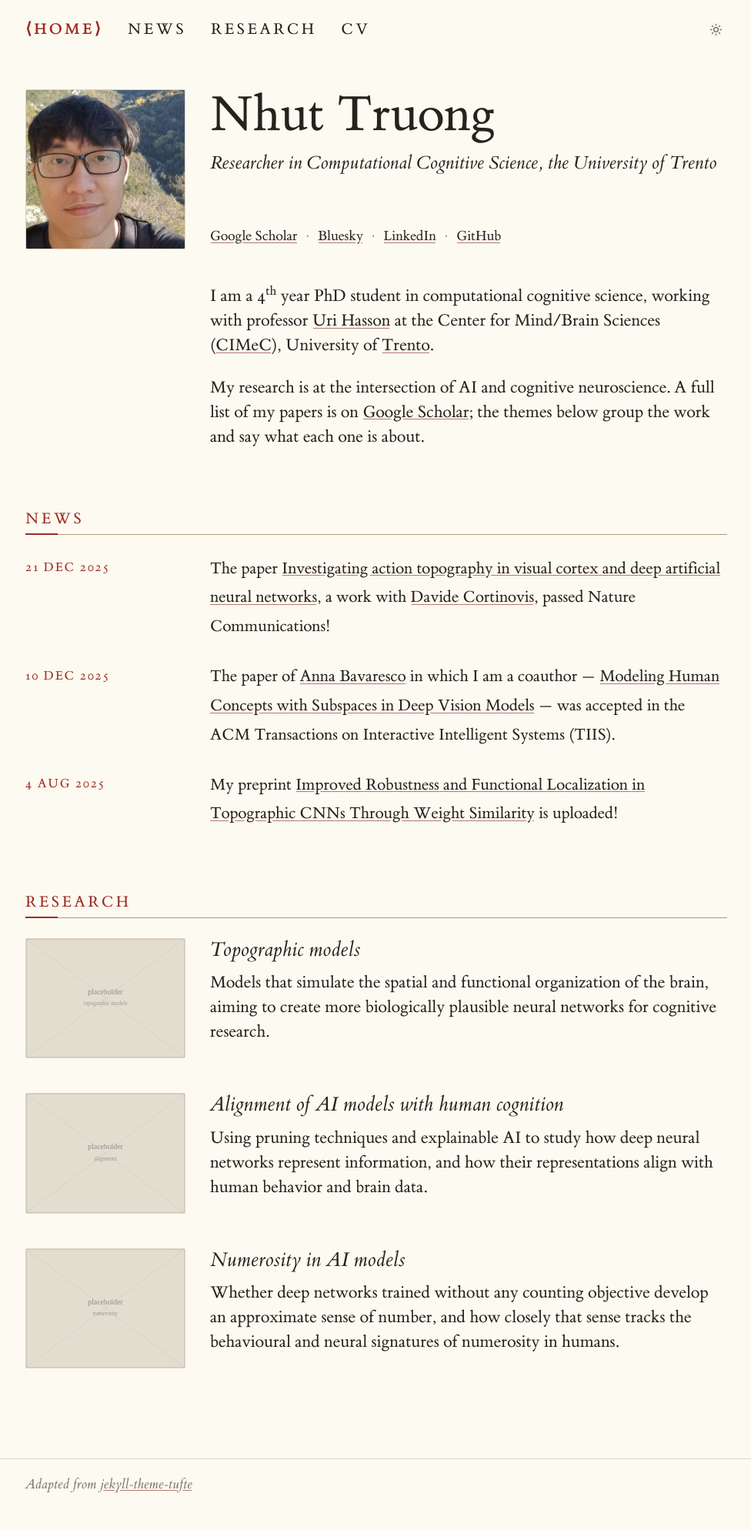
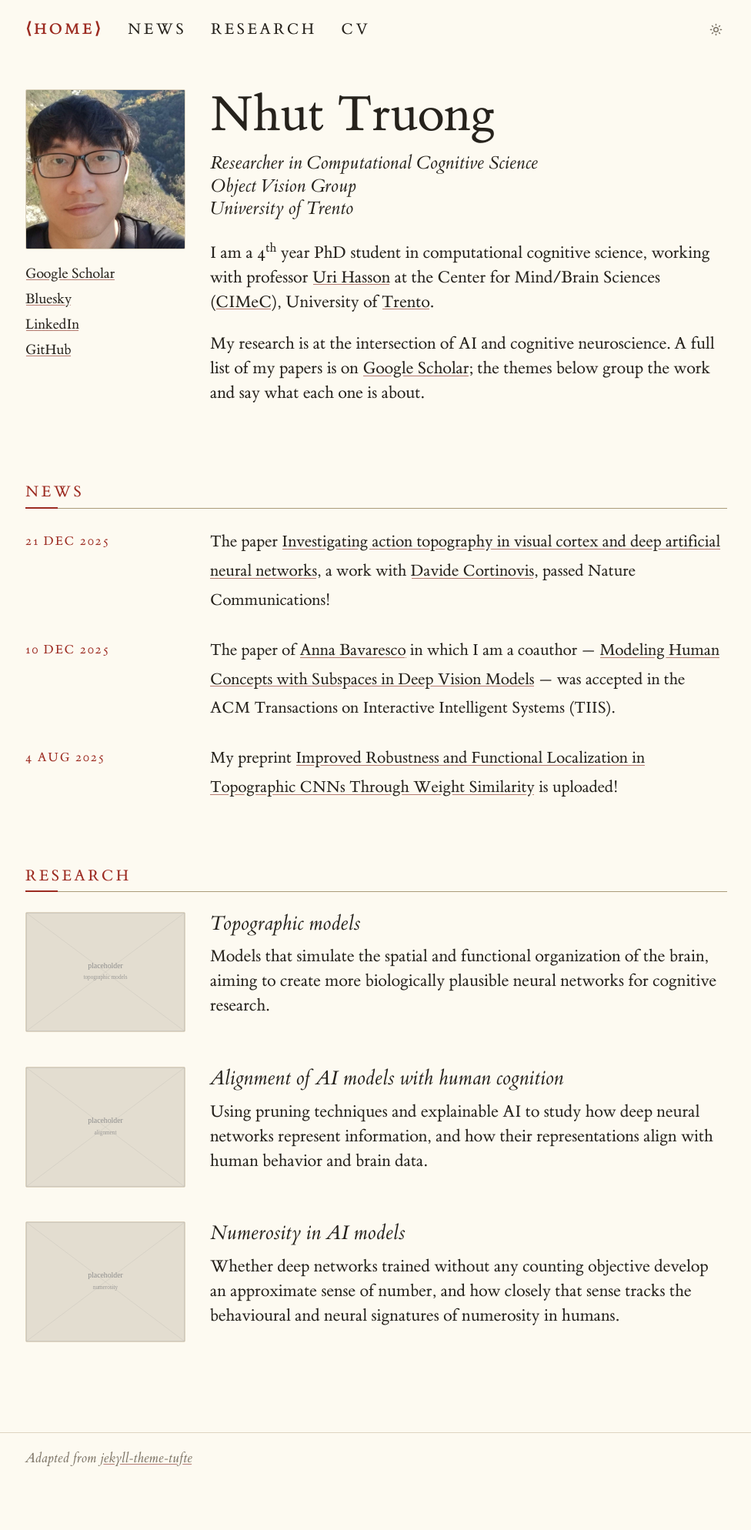
Before and after one commit to tlmnhut/tlmnhut.github.io, a Jekyll site: the page built from _pages/about.md, in a window 1280 px wide. Shown: the whole page at 77% size, without its empty margins (151-1127 px from the left). Built offline with Jekyll 4.4.1, drawn with Linux system fonts in a browser that asks for light colours; after the commit the page ends 1954 px from its top, so only the background shows below that.

Commit message:
Links under the photo, three-line affiliation
- The academic links move out of the body and into the left column, stacked one
  per line under the photo, so the rail carries something alongside the bio
  instead of running empty. Photo and links are wrapped in .profile-aside.
- author.bio in _config.yml becomes a list, one entry per line of the block
  under the name: role, group, institution. The template still renders a plain
  string if it is given one, so reverting is just retyping the line.

The bio is now passed into the profile include and rendered inside
.profile-body. Left where it was, it formed a second grid row, so the row above
it was as tall as the photo-plus-links column and the bio started below the last
link rather than beside it -- the opposite of filling the empty rail.

Stacked below 860px, .profile-aside becomes display:contents so the photo and
the links can be ordered independently: photo, name, affiliation, bio, links.

Verified in headless Chrome at 345/685/985px: three affiliation lines and four
links at every width; at 985px the links sit under the photo in the left column
with the bio beside them (x65 vs x290); no overflow.

Co-Authored-By: Claude Opus 5 <noreply@anthropic.com>

```diff
--- a/_config.yml
+++ b/_config.yml
@@ -13,7 +13,11 @@ timezone    : "Europe/Rome"
 author:
   name   : "Nhut Truong"
   avatar : "nhut_july24.jpg"
-  bio    : "Researcher in Computational Cognitive Science, the University of Trento"
+  # One line per line of the affiliation block under your name.
+  bio:
+    - "Researcher in Computational Cognitive Science"
+    - "Object Vision Group"
+    - "University of Trento"
 
 google_site_verification: "dSlV_xTOsJ1MohsYy6Aqr3c8SHEl3N2gBDEO83P2KyA"
 
--- a/_includes/profile.html
+++ b/_includes/profile.html
@@ -1,18 +1,31 @@
 {%- comment -%}
-  Photo first, so the DOM order matches the visual order in both the two-column
-  grid and the stacked layout. Links live inside .profile-body so the body can
-  stretch to the photo's height and push them level with its bottom edge.
+  Left column: photo, then the academic links stacked under it, filling the
+  space beside the bio. Right column: name and affiliation.
 {%- endcomment -%}
 <div class="profile">
-  <div class="profile-photo">
-    <img src="{{ site.author.avatar | prepend: '/images/' | relative_url }}"
-         alt="{{ site.author.name }}" width="1059" height="1060" fetchpriority="high">
-  </div>
+  <aside class="profile-aside">
+    <div class="profile-photo">
+      <img src="{{ site.author.avatar | prepend: '/images/' | relative_url }}"
+           alt="{{ site.author.name }}" width="1059" height="1060" fetchpriority="high">
+    </div>
+    <ul class="profile-links">
+      {%- for item in site.data.navigation.academic %}
+      <li><a href="{{ item.url }}"{% unless item.url contains 'mailto:' %} target="_blank" rel="noopener"{% endunless %}>{{ item.title }}</a></li>
+      {%- endfor %}
+    </ul>
+  </aside>
   <div class="profile-body">
     <h1 class="profile-name">{{ site.author.name }}</h1>
-    <p class="profile-affiliation">{{ site.author.bio }}</p>
-    <p class="profile-links">
-      {% for item in site.data.navigation.academic %}{% unless forloop.first %} <span class="sep">&middot;</span> {% endunless %}<a href="{{ item.url }}"{% unless item.url contains 'mailto:' %} target="_blank" rel="noopener"{% endunless %}>{{ item.title }}</a>{% endfor %}
+    <p class="profile-affiliation">
+      {%- comment -%} bio is a list of lines; a plain string still works. {%- endcomment -%}
+      {%- if site.author.bio.first -%}
+        {%- for line in site.author.bio %}{{ line }}{% unless forloop.last %}<br>{% endunless %}{% endfor -%}
+      {%- else -%}
+        {{ site.author.bio }}
+      {%- endif -%}
     </p>
+    {%- if include.intro %}
+    <div class="intro">{{ include.intro }}</div>
+    {%- endif %}
   </div>
 </div>
--- a/_layouts/home.html
+++ b/_layouts/home.html
@@ -1,11 +1,11 @@
 ---
 layout: default
 ---
-{% include profile.html %}
-
-<div class="intro">
-{{ content }}
-</div>
+{%- comment -%}
+  The bio is passed into the profile so it sits inside the right-hand column,
+  beside the photo and links rather than starting on a row below them.
+{%- endcomment -%}
+{% include profile.html intro=content %}
 
 {%- assign news = site.data.news | sort: 'date' | reverse %}
 {%- if news.size > 0 %}
--- a/_sass/_site.scss
+++ b/_sass/_site.scss
@@ -16,7 +16,7 @@
 .content-grid > .news-item,
 .content-grid > .project      { grid-column: 1 / -1; }   // own the full row
 
-.profile   > .profile-photo   { grid-column: 1; }
+.profile   > .profile-aside   { grid-column: 1; }
 .profile   > .profile-body    { grid-column: 2; }
 .news-item > .news-date       { grid-column: 1; }
 .news-item > .news-body       { grid-column: 2; }
@@ -29,7 +29,7 @@
   .content-grid > .profile,
   .content-grid > .news-item,
   .content-grid > .project,
-  .profile   > .profile-photo,
+  .profile   > .profile-aside,
   .profile   > .profile-body,
   .news-item > .news-date,
   .news-item > .news-body,
@@ -135,8 +135,9 @@
   margin-bottom: 1.4rem;
 }
 
+.profile-aside { align-self: start; }
+
 .profile-photo {
-  align-self: start;        // photo keeps its own height
   width: 100%;
 
   img {
@@ -145,12 +146,13 @@
   }
 }
 
-// Flex column so the links can be pushed to the foot of the row, level with
-// the bottom of the photo.
-.profile-body {
-  min-width: 0;
-  display: flex;
-  flex-direction: column;
+.profile-body { min-width: 0; }
+
+// Bio sits under the affiliation, still inside the right-hand column.
+.intro {
+  margin-top: 1.6rem;
+
+  > :first-child { margin-top: 0; }
 }
 
 .profile-name {
@@ -166,18 +168,18 @@
   margin: 0 0 1.1rem;
 }
 
+// One link per line, stacked under the photo so the left column carries
+// something alongside the bio instead of running empty.
 .profile-links {
-  // Pushed to the bottom of the body, level with the foot of the photo.
-  margin: auto 0 0;
+  list-style: none;
+  margin: 0.9rem 0 0;
+  padding: 0;
   font-family: $ui-font;
-  font-size: 1.15rem;
-  line-height: 1.85;
-  max-width: $measure;
+  font-size: 1.18rem;
+  line-height: 1.75;
 
-  // Never break a service name across lines.
+  li { padding-left: 0; margin-top: 0; }
   a { white-space: nowrap; }
-
-  .sep { color: var(--muted); margin: 0 0.4rem; }
 }
 
 // --- Section headings ------------------------------------------------------
@@ -281,12 +283,17 @@
 // Stacked: each image sits above the text it belongs to, at a size that does
 // not dominate a small screen.
 @media (max-width: $two-col-min) {
-  .profile, .project, .news-item { @include one-col; }
+  .project, .news-item { @include one-col; }
+
+  // Stacked, the links belong after the name rather than between the photo and
+  // it, so the aside dissolves and its two children are ordered directly.
+  .profile { display: flex; flex-direction: column; }
+  .profile-aside { display: contents; }
+  .profile-photo { order: 1; width: 150px; margin-bottom: 1.4rem; }
+  .profile-body  { order: 2; }
+  .profile-links { order: 3; margin-top: 1.3rem; }
   .news-date { display: block; padding-top: 0; margin-bottom: 0.35rem; }
   .news-item { margin-bottom: 2rem; }
-  .profile-photo { width: 150px; margin-bottom: 1.4rem; }
-  .profile-body  { display: block; }
-  .profile-links { margin-top: 1rem; }
   .project-image { width: 100%; max-width: 320px; margin-bottom: 1rem; }
 }
 
```
